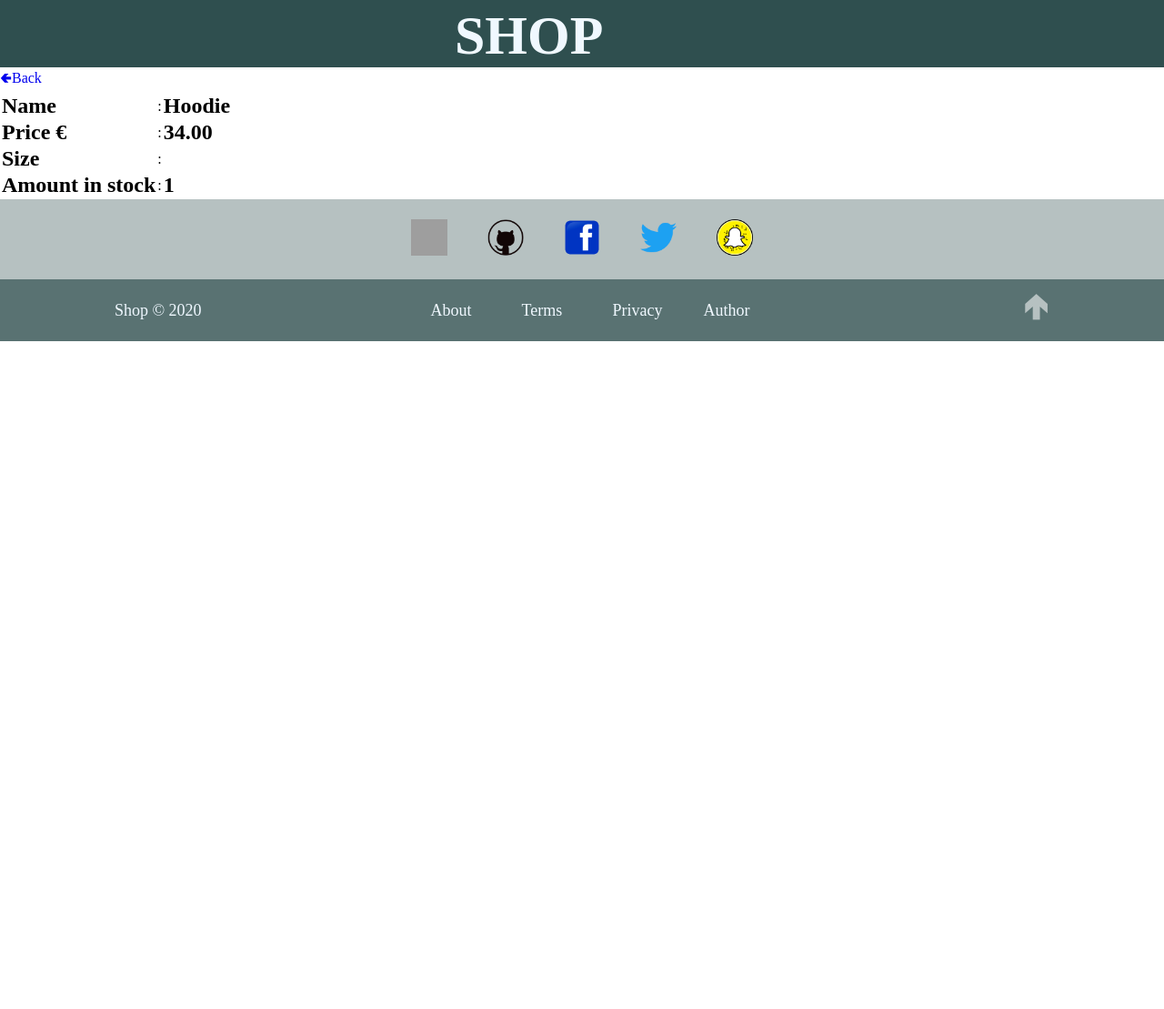
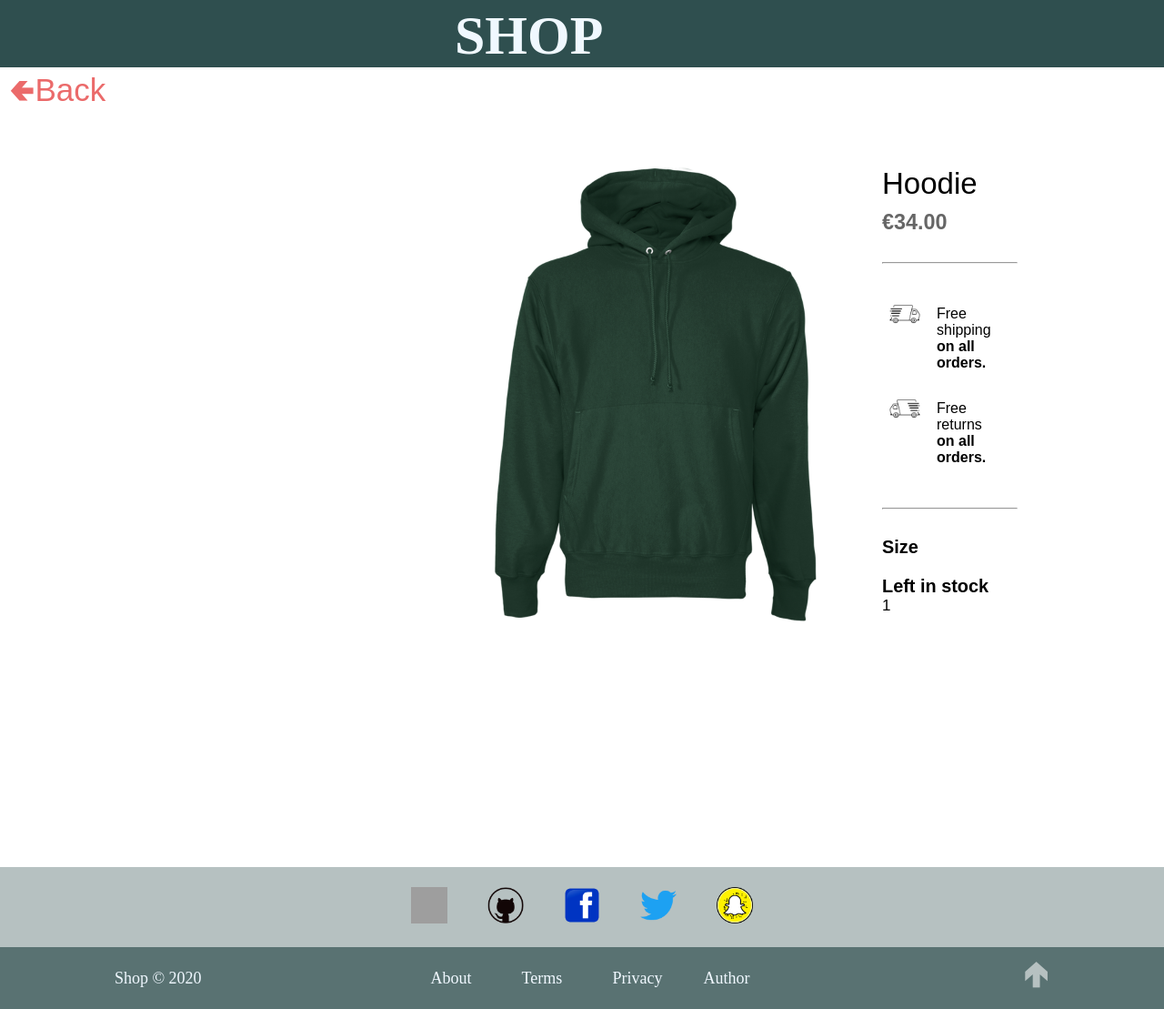
Before and after one commit to CookeRichard94/Final-Year-Project, a Django app: page /products/32 in a window 1280 px wide; the page is wider, and only the part inside the window is pictured. Shown: that part at 91% size. Before the commit the page ends 375 px from the top of that part, so only its background shows below. Run offline with Django 3.2, Linux system fonts and the light colour scheme; data comes from the database, SQL or seed files in the repository; data that the repository does not hold is empty; style sheets or scripts are compiled from the project's sources; grey boxes are pictures that could not be loaded.

Commit message:
Completed styling of product details page

```diff
--- a/static/css/account.css
+++ b/static/css/account.css
@@ -67,7 +67,6 @@ hr {
 
 button {
   border: none;
-  color: black;
   padding: 20px;
   text-align: center;
   text-decoration: none;
--- a/static/css/account.scss
+++ b/static/css/account.scss
@@ -74,13 +74,10 @@ hr {
 
 button{
   border: none;
-  color: black;
   padding: 20px;
   text-align: center;
   text-decoration: none;
   display: inline-block;
- // margin: 4px 2px;
-  //cursor: pointer;
   border-radius: 20px;
 }
 
--- /dev/null
+++ b/static/css/display-products.css
@@ -0,0 +1,71 @@
+body {
+  font-family: Arial, Helvetica, sans-serif; }
+
+.main {
+  display: flex;
+  margin: 50px 400px 257px 470px; }
+
+.back {
+  padding: 10px;
+  font-size: 35px;
+  text-decoration: none;
+  color: #eb6a6a; }
+
+.item {
+  width: 500px;
+  height: 500px; }
+
+.shipping {
+  width: 50px;
+  height: 50px; }
+
+.return {
+  width: 50px;
+  height: 50px;
+  transform: scaleX(-1); }
+
+.item-name {
+  font-size: 33px; }
+
+.item-price {
+  font-size: 20px;
+  margin-top: 10px;
+  color: #666666; }
+
+.item-shipping, .item-returns {
+  display: flex; }
+
+p {
+  margin: 16px 10px; }
+
+.item-size {
+  margin-bottom: 20px;
+  font-size: 17px; }
+
+.item-quantity {
+  margin-bottom: 20px;
+  font-size: 17px; }
+
+hr {
+  color: white;
+  margin: 30px 0px 30px 0px;
+  width: 115%; }
+
+.add-to-cart {
+  background-color: #19865C;
+  color: aliceblue;
+  border: none;
+  text-align: center;
+  font-size: 22px;
+  cursor: pointer;
+  font-weight: bold;
+  padding: 12px;
+  text-decoration: none;
+  border-radius: 20px;
+  width: 100%; }
+
+.cart-icon {
+  width: 25px;
+  height: 25px; }
+
+/*# sourceMappingURL=display-products.css.map */
--- /dev/null
+++ b/static/css/display-products.scss
@@ -0,0 +1,85 @@
+body{
+  font-family: Arial, Helvetica, sans-serif;
+}
+
+.main{
+  display: flex;
+  margin: 50px 400px 257px 470px;
+}
+
+.back{
+  padding: 10px;
+  font-size: 35px;
+  text-decoration: none;
+  color: #eb6a6a;
+}
+
+.item{
+  width: 500px;
+  height: 500px;
+}
+
+.shipping{
+  width: 50px;
+  height: 50px;
+}
+
+.return{
+  width: 50px;
+  height: 50px;
+  transform: scaleX(-1);
+}
+
+.item-name {
+  font-size: 33px;
+}
+
+.item-price{
+  font-size: 20px;
+  margin-top: 10px;
+  color: #666666;
+}
+
+.item-shipping, .item-returns{
+  display: flex;
+}
+
+p{
+  margin: 16px 10px;
+}
+
+.item-size{
+  margin-bottom: 20px;
+  font-size: 17px;
+}
+
+.item-quantity{
+  margin-bottom: 20px;
+  font-size: 17px;
+}
+
+hr{
+  color: white;
+  margin: 30px 0px 30px 0px;
+  width: 115%;
+}
+
+.add-to-cart{
+  background-color: #19865C;
+  color: aliceblue;
+  border: none;
+  text-align: center;
+  font-size: 22px;
+  cursor: pointer;
+  font-weight: bold;
+  padding: 12px;
+  text-decoration: none;
+  border-radius: 20px;
+  width: 100%;
+}
+
+.cart-icon{
+  width: 25px;
+  height: 25px;
+
+}
--- a/templates/store/product/detail.html.jinja2
+++ b/templates/store/product/detail.html.jinja2
@@ -1,35 +1,51 @@
 {% extends "store/extensions/base.html.jinja2" %}
+{% load static %}
 {% block title %}{{product.name}}{% endblock %}
 {% block content %}
-    <a href="{% url 'list' %}">🢀Back</a>
-
-    <table>
-        <iframe name="foo" style="display: none;"></iframe>
-        <tr>
-            <td><h2>Name</h2></td>
-            <td>:</td>
-            <td><h2>{{ product.name }}</h2></td>
-        </tr>
-        <tr>
-            <td><h2>Price €</h2></td>
-            <td>:</td>
-            <td><h2>{{ product.price }}</h2></td>
-        </tr>
-        <tr>
-            <td><h2>Size</h2></td>
-            <td>:</td>
-            <td><h2>{{ product.size }}</h2></td>
-        </tr>
-        <tr>
-            <td><h2>Amount in stock</h2></td>
-            <td>:</td>
-            <td><h2>{{ product.quantity }}</h2></td>
-        </tr>
-    </table>
-    {% if request.session.username is not none and request.session.username != '' %}
-        <tr>
-            <td><button onclick="addToCart({{ product.pk }})">Add to cart</button></td>
-            <td><button onclick="removeFromCart({{ product.pk }})">Remove from cart</button></td>
-        </tr>
-    {% endif %}
+<!DOCTYPE html>
+<html lang="en">
+    <head>
+        <script src="https://ajax.googleapis.com/ajax/libs/jquery/3.4.1/jquery.min.js"></script>
+        <link rel="stylesheet" href="{% static 'css/display-products.css' %}" type="text/css" />
+        <meta charset="UTF-8">
+    </head>
+    <body>
+        <div>
+            <a href="{% url 'list' %}" class="back">🢀Back</a>
+            <iframe name="foo" style="display: none;"></iframe>
+            <div class="main">
+                <div class="image">
+                    <img src="{% static 'images/hoodie.png' %}" class="item">
+                </div>
+                <div class="contents">
+                    <div class="item-name">
+                        {{ product.name }}
+                    </div>
+                    <div class="item-price">
+                        <h3>€{{ product.price }}</h3>
+                    </div>
+                    <hr>
+                    <div class="item-shipping">
+                        <img src="{% static 'images/truck.png' %}" class="shipping"> <p>Free shipping <b>on all orders.</b></p>
+                    </div>
+                    <div class="item-returns">
+                        <img src="{% static 'images/truck.png' %}" class="return"> <p>Free returns <b>on all orders.</b></p>
+                    </div>
+                    <hr>
+                    <div class="item-size">
+                        <h3>Size</h3> {{ product.size }}
+                    </div>
+                    <div class="item-quantity">
+                        <h3>Left in stock</h3>{{ product.quantity }}
+                    </div>
+                    <div>
+                        {% if request.session.username is not none and request.session.username != '' %}
+                            <button onclick="addToCart({{ product.pk }})" class="add-to-cart">Add to cart <img src="{% static 'images/cart.png' %}" class="cart-icon"></button>
+                        {% endif %}
+                    </div>
+                </div>
+            </div>
+        </div>
+    </body>
+</html>
 {% endblock %}
```
Also changed, not shown: templates/store/product/list.html.jinja2 (+49 -16 lines), static/images/hoodie.png (added), static/images/trash.png (added), static/images/truck.png (added), 2 other files.
